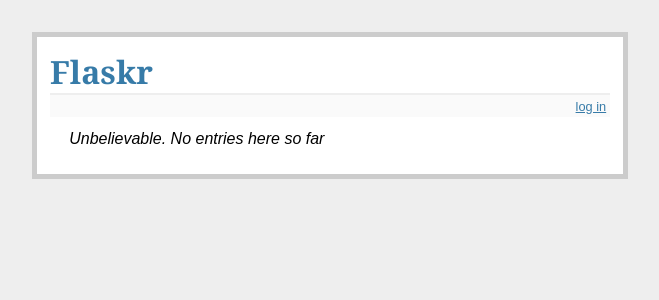
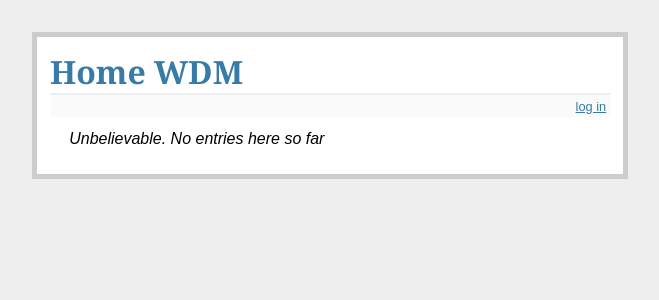
Before and after one commit to mschober/homedm, a Flask app: page / in a window 1280 px wide. Shown: the top 300 px of the page, without its empty margins (310-969 px from the left). Run offline with Flask 2, Linux system fonts and the light colour scheme; data that the repository does not hold is empty.

Commit message:
renaming to Home WDM

```diff
--- a/templates/layout.html
+++ b/templates/layout.html
@@ -1,8 +1,8 @@
 <!doctype html>
-<title>Flaskr</title>
+<title>Home WDM</title>
 <link rel=stylesheet type=text/css href="{{ url_for('static', filename='style.css') }}">
 <div class=page>
-  <h1>Flaskr</h1>
+  <h1>Home WDM</h1>
   <div class=metanav>
   {% if not session.logged_in %}
     <a href="{{ url_for('login') }}">log in</a>
```
